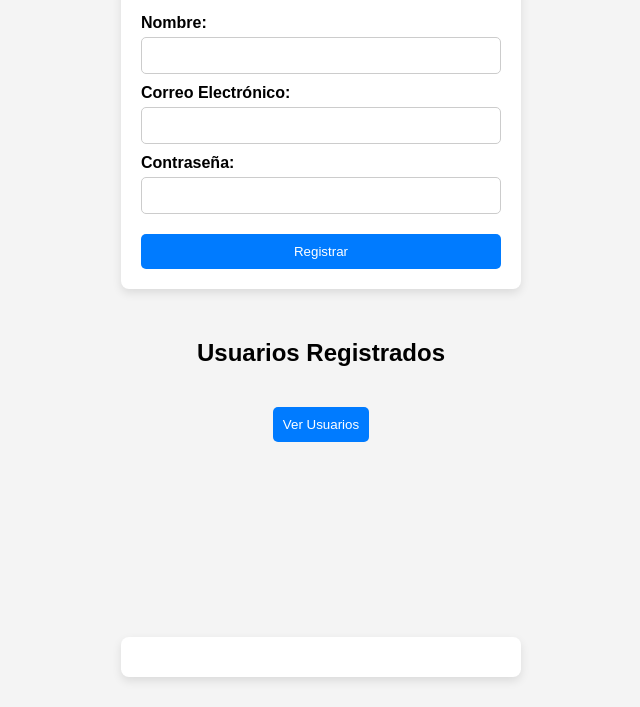
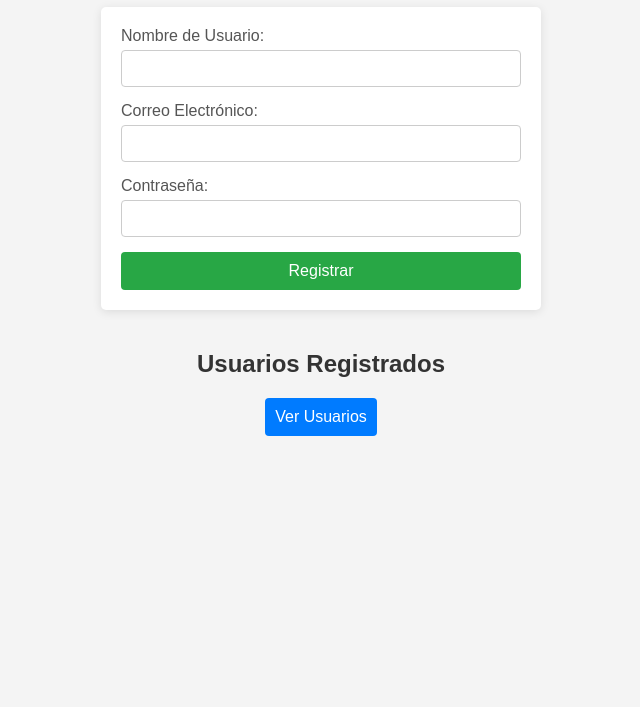
Before and after one commit to AbisaiHdz06/ACT_04, a website: page index.html in a window 1280 px wide. Shown: the part 93-800 px from the top of the page, without its empty margins (319-959 px from the left). Drawn offline with Linux system fonts and the light colour scheme; no server answers.

Commit message:
cambie el style

```diff
--- a/App.js
+++ b/App.js
@@ -1,11 +1,12 @@
-const API_URL = 'http://localhost:3000/register';
+const API_URL_REGISTER = 'http://localhost:3000/register';
+const API_URL_USERS = 'http://localhost:3000/users';
 
 // Función para registrar un usuario
-window.getElementById('registration-form').addEventListener('submit', async function(event) {
+document.getElementById('registration-form').addEventListener('submit', async function(event) {
     event.preventDefault();
 
-    const username = window.getElementById('username').value;
-    const password = window.getElementById('password').value;
+    const username = document.getElementById('username').value;
+    const password = document.getElementById('password').value;
 
     if (username === '' || password === '') {
         alert('Todos los campos son obligatorios');
@@ -13,7 +14,7 @@ window.getElementById('registration-form').addEventListener('submit', async func
     }
 
     try {
-        const response = await fetch(API_URL, {
+        const response = await fetch(API_URL_REGISTER, {
             method: 'POST',
             headers: { 'Content-Type': 'application/json' },
             body: JSON.stringify({ username, password })
@@ -24,9 +25,7 @@ window.getElementById('registration-form').addEventListener('submit', async func
             throw new Error(errorData.message || 'Error al registrar el usuario');
         }
 
-        const data = await response.json();
         alert('Usuario registrado con éxito');
-        localStorage.setItem('token', data.token);
         this.reset();
         fetchUsers();
     } catch (error) {
@@ -40,16 +39,7 @@ async function fetchUsers() {
     userList.innerHTML = '';
 
     try {
-        const token = localStorage.getItem('token');
-        if (!token) {
-            alert('No estás autenticado. Inicia sesión para ver los usuarios.');
-            return;
-        }
-
-        const response = await fetch('http://localhost:3000/users', {
-            headers: { 'Authorization': `Bearer ${token}` }
-        });
-
+        const response = await fetch(API_URL_USERS);
         if (!response.ok) {
             const errorData = await response.json();
             throw new Error(errorData.message || 'Error al obtener la lista de usuarios');
@@ -67,7 +57,7 @@ async function fetchUsers() {
 
             const deleteButton = document.createElement('button');
             deleteButton.textContent = 'Eliminar';
-            deleteButton.onclick = async () => await deleteUser (user.id); // Cambiado a 'user.id'
+            deleteButton.onclick = async () => await deleteUser (user.id);
             li.appendChild(deleteButton);
 
             userList.appendChild(li);
@@ -83,7 +73,7 @@ function editUser (user) {
     if (username) {
         const token = localStorage.getItem('token');
 
-        fetch(`http://localhost:3000/users/${user.id}`, { // Cambiado a 'user.id'
+        fetch(`http://localhost:3000/users/${user.id}`, {
             method: 'PUT',
             headers: {
                 'Content-Type': 'application/json',
--- a/Style.css
+++ b/Style.css
@@ -1,95 +1,115 @@
-/* Reset básico para eliminar márgenes y centrado global */
-* {
+/* Estilos generales */
+body {
+  font-family: Arial, sans-serif;
+  background-color: #f4f4f4;
   margin: 0;
-  padding: 0;
-  box-sizing: border-box;
-  font-family: Arial, sans-serif;
-}
-
-body {
-  display: flex;
-  flex-direction: column;
-  justify-content: space-between; /* Distribuye los elementos */
-  align-items: center;
-  min-height: 100vh; /* Mantiene el contenido ocupando toda la pantalla */
-  background-color: #f4f4f4;
   padding: 20px;
 }
 
-h1, h2 {
+/* Estilo del encabezado */
+h1 {
   text-align: center;
-  margin-bottom: 20px;
+  color: #333;
 }
 
+/* Estilo del formulario */
 form {
-  background: white;
+  background: #fff;
   padding: 20px;
-  border-radius: 8px;
-  box-shadow: 0px 4px 10px rgba(0, 0, 0, 0.1);
-  display: flex;
-  flex-direction: column;
-  width: 100%;
+  border-radius: 5px;
+  box-shadow: 0 2px 10px rgba(0, 0, 0, 0.1);
   max-width: 400px;
-  margin-bottom: 50px; /* Aumenta la separación con la sección de usuarios registrados */
+  margin: 20px auto;
 }
 
+/* Estilo de las etiquetas */
 label {
-  margin-top: 10px;
-  font-weight: bold;
+  display: block;
+  margin-bottom: 5px;
+  color: #555;
 }
 
-input {
+/* Estilo de los campos de entrada */
+input[type="text"],
+input[type="email"],
+input[type="password"] {
+  width: 100%;
   padding: 10px;
-  margin-top: 5px;
+  margin-bottom: 15px;
   border: 1px solid #ccc;
-  border-radius: 5px;
-  width: 100%;
+  border-radius: 4px;
+  box-sizing: border-box;
 }
 
-button {
-  margin-top: 20px;
+/* Estilo del botón de registro */
+button[type="submit"] {
+  background-color: #28a745;
+  color: white;
   padding: 10px;
-  background-color: #007BFF;
-  color: white;
   border: none;
-  border-radius: 5px;
+  border-radius: 4px;
   cursor: pointer;
-  transition: background 0.3s;
+  width: 100%;
+  font-size: 16px;
 }
 
-button:hover {
+button[type="submit"]:hover {
+  background-color: #218838;
+}
+
+/* Estilo del encabezado de usuarios registrados */
+h2 {
+  text-align: center;
+  color: #333;
+  margin-top: 40px;
+}
+
+/* Estilo del botón para ver usuarios */
+#fetch-users {
+  display: block;
+  margin: 20px auto;
+  background-color: #007bff;
+  color: white;
+  padding: 10px;
+  border: none;
+  border-radius: 4px;
+  cursor: pointer;
+  font-size: 16px;
+}
+
+#fetch-users:hover {
   background-color: #0056b3;
 }
 
-#fetch-users {
-  margin-top: 20px;
+/* Estilo de la lista de usuarios */
+#user-list {
+  list-style-type: none;
+  padding: 0;
+  max-width: 400px;
+  margin: 20px auto;
 }
 
-ul {
-  list-style: none;
-  background: white;
-  padding: 20px;
-  border-radius: 8px;
-  box-shadow: 0px 4px 10px rgba(0, 0, 0, 0.1);
-  width: 100%;
-  max-width: 400px;
-  text-align: center;
-  margin-top: auto;
-  margin-bottom: 10px; /* Reduce la distancia al pie de página */
+#user-list li {
+  background: #fff;
+  margin: 5px 0;
+  padding: 10px;
+  border-radius: 4px;
+  box-shadow: 0 1px 5px rgba(0, 0, 0, 0.1);
+  display: flex;
+  justify-content: space-between;
+  align-items: center;
 }
 
-li {
-  padding: 10px;
-  border-bottom: 1px solid #ccc;
+#user-list button {
+  background-color: #dc3545;
+  color: white;
+  border: none;
+  padding: 5px 10px;
+  border-radius: 4px;
+  cursor: pointer;
+  font-size: 14px;
 }
 
-li:last-child {
-  border-bottom: none;
+#user-list button:hover {
+  background-color: #c82333;
 }
-
-/* Responsivo para pantallas pequeñas */
-@media (max-width: 480px) {
-  form, ul {
-      width: 90%;
-  }
-}
--- a/app.js.js
+++ b/app.js.js
@@ -7,4 +7,4 @@ app.get("/api/status", (req, res) => {
   res.json({ message: "server is running!" });
 });
 
-module.exports = app; // 👈 Importante: Exportar la app
+module.exports = app;
--- a/index.html
+++ b/index.html
@@ -11,8 +11,8 @@
 <body>
   <h1>Registro de Usuario</h1>
   <form id="registration-form">
-      <label for="name">Nombre:</label>
-      <input type="text" id="name" name="name" required>
+      <label for="username">Nombre de Usuario:</label>
+      <input type="text" id="username" name="username" required>
 
       <label for="email">Correo Electrónico:</label>
       <input type="email" id="email" name="email" required>
```
